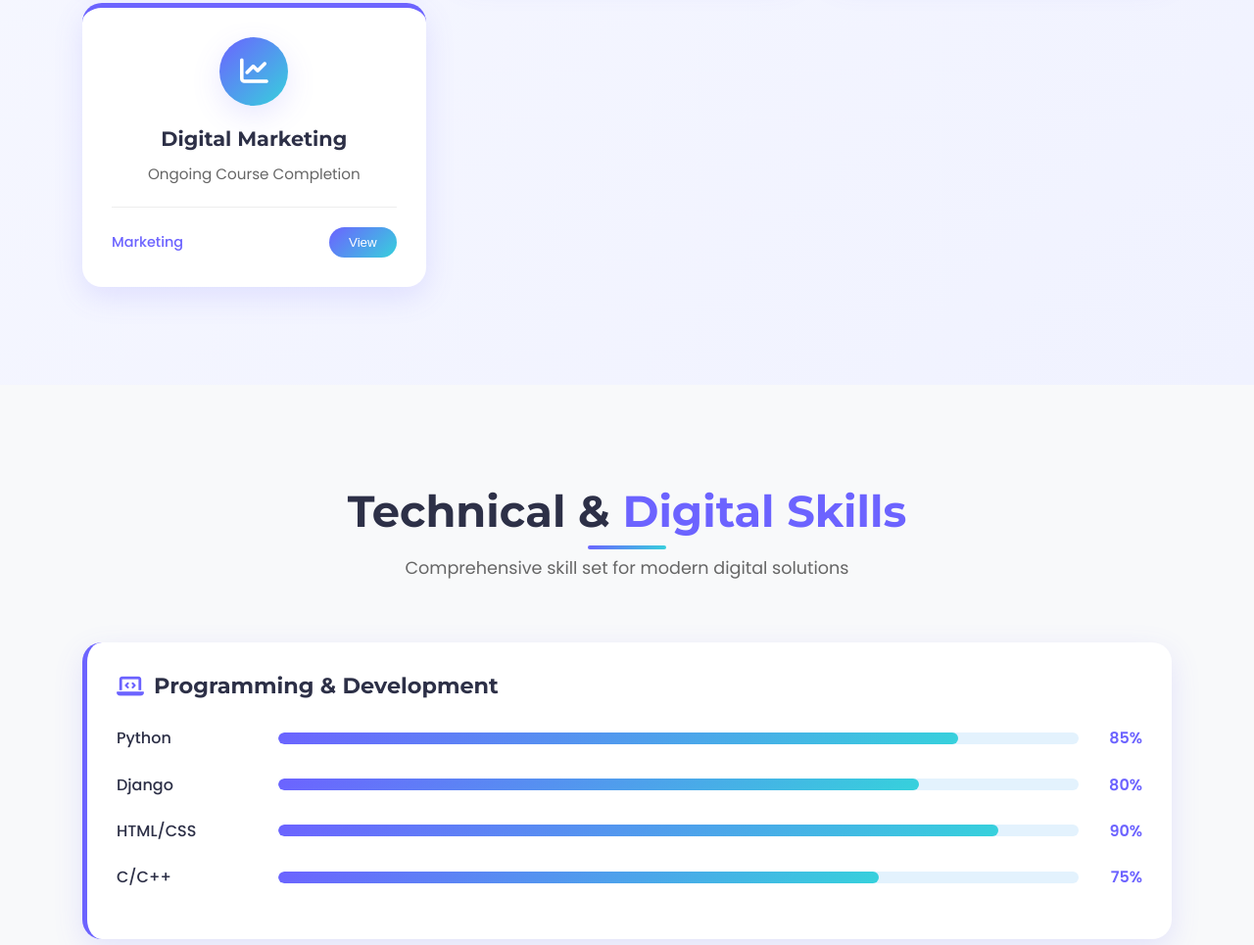
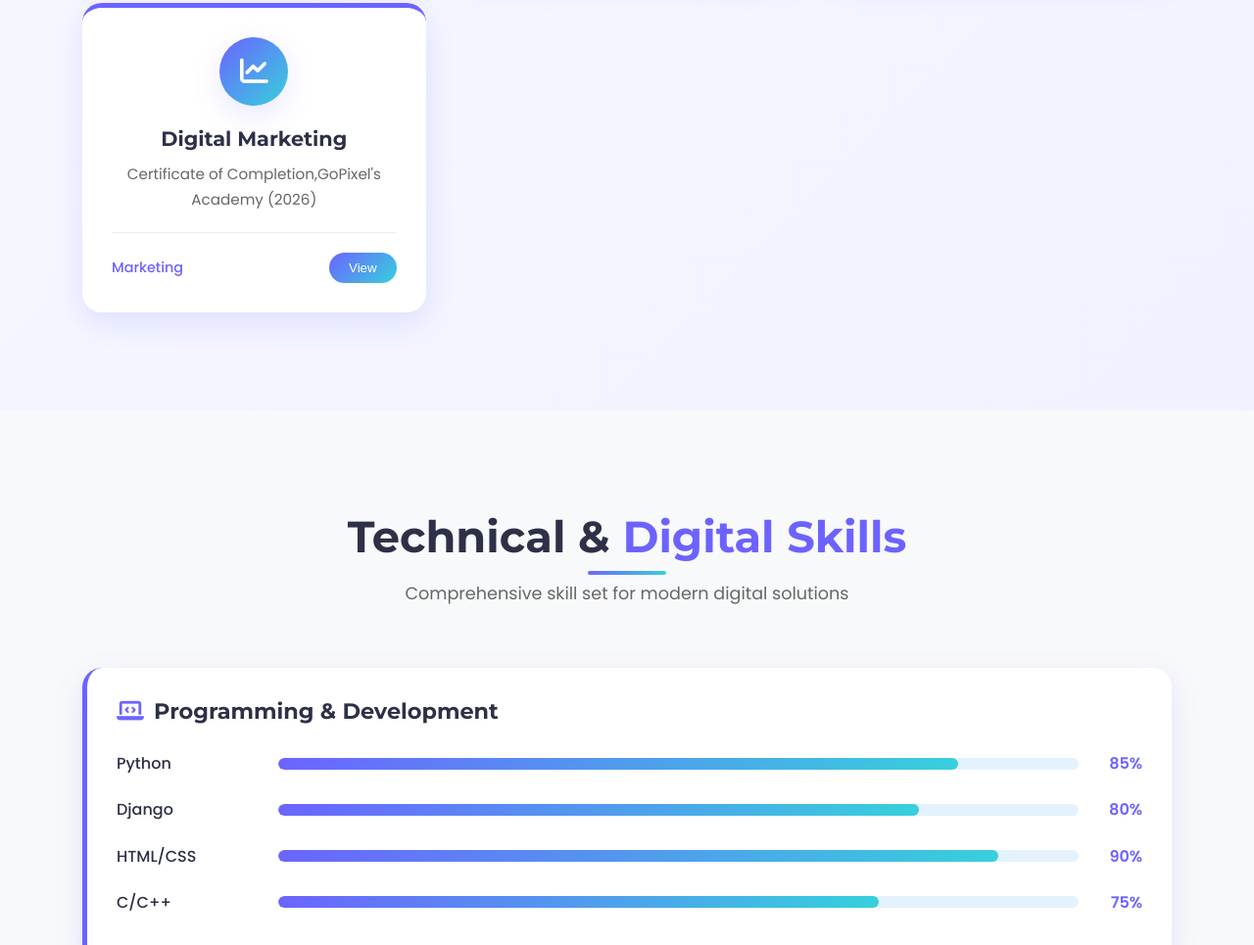
Before and after one commit to proma208/Humaira-Ahmed-Proma---Portfolio, a plain HTML site: page index.html in a window 1280 px wide. Shown: the part 8323-9288 px from the top of the page at 98% size. Drawn offline with Linux system fonts and the light colour scheme.

Commit message:
Update new

```diff
--- a/index.html
+++ b/index.html
@@ -604,7 +604,7 @@
                     <i class="fas fa-chart-line"></i>
                 </div>
                 <h3>Digital Marketing</h3>
-                <p>Ongoing Course Completion</p>
+                <p>Certificate of Completion,GoPixel's Academy (2026)</p>
                 <div class="certificate-footer">
                     <span>Marketing</span>
                     <button class="view-cert" data-img="digital-marketing.jpg">View</button>
```
